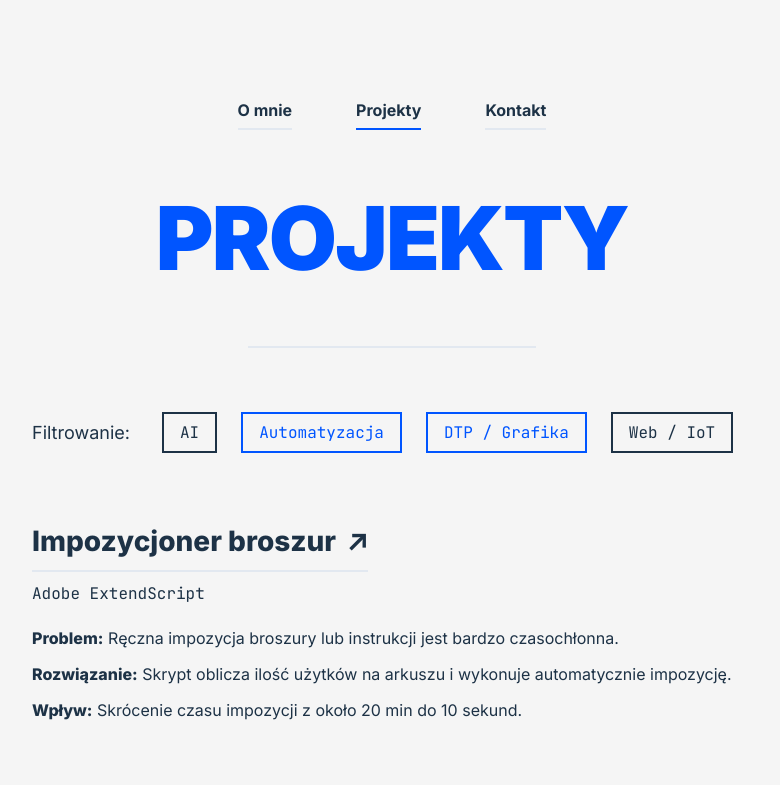
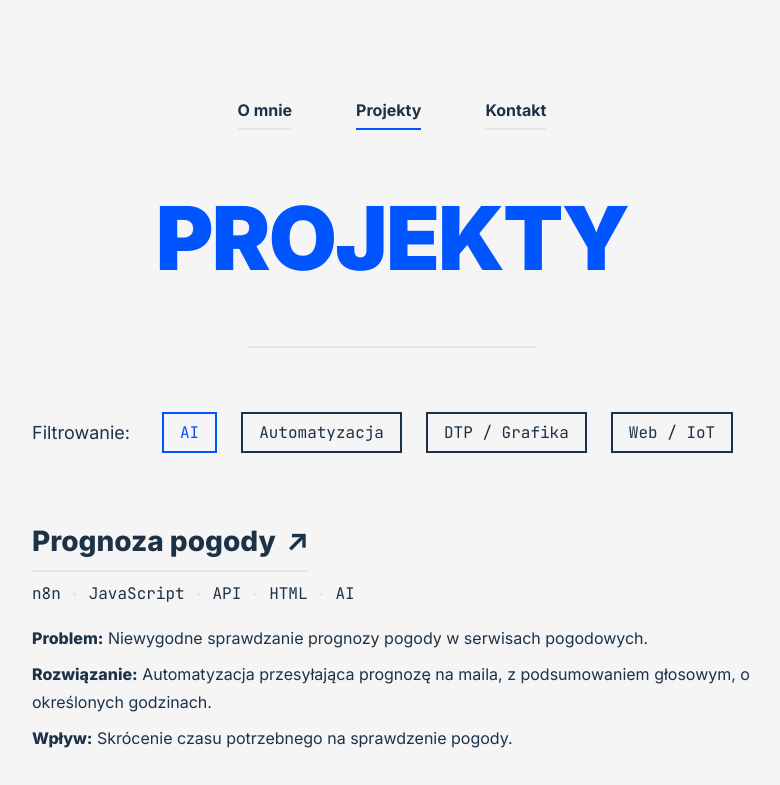
Before and after one commit to KonradJam/personal-webpage, a plain HTML site: page projects.html in a window 1280 px wide. Both pictures are taken after a click on the button "AI". Shown: the top 785 px of the page, without its empty margins (248-1028 px from the left). Drawn offline with Linux system fonts and the light colour scheme.

Commit message:
Refactore code

```diff
--- a/assets/css/style.css
+++ b/assets/css/style.css
@@ -2,21 +2,19 @@
    1. Design tokens
 ========================= */
 :root {
-  /* Paleta kolorów z projektu */
+
   --bg-color: #F5F5F5;
   --fg-color: #1D3246;
   --fg-scnd-color: #E2E8F0;
   --accent-color: #0055FF;
 
-  /* Typografia */
   --font-sans: "Inter", system-ui, sans-serif;
   --font-mono: "JetBrains Mono", monospace;
 
-  /* Pionowy rytm (Światło) */
-  --space-layout: 4rem;        /* 64px */
-  --space-layout-double: calc(var(--space-layout) * 2); /* 128px */
+  --space-layout: 4rem;
+  --space-layout-double: calc(var(--space-layout) * 2);
 
-  --line-base-height: 1.75;    /* Bazowa wysokość linii dla tekstu */
+  --line-base-height: 1.75;
 }
 
 /* =========================
@@ -29,7 +27,7 @@
 }
 
 html {
-  font-size: 100%; /* 1rem = 16px */
+  font-size: 100%;
   -webkit-text-size-adjust: 100%;
 }
 
@@ -287,7 +285,7 @@ a {
 }
 
 /* =========================
-   11. Filters (Projekty)
+   11. Filters (Projects)
 ========================= */
 .filters {
   display: flex;
@@ -454,7 +452,6 @@ a {
     gap: var(--space-layout);
   }
 
-  /* Modyfikacje dla strony Projekty */
   .filters {
     flex-direction: row;
     justify-content: flex-start;
@@ -475,23 +472,12 @@ a {
    14. Contact (Mobile First)
 ========================= */
 
-/*
-  Główny kontener sekcji kontakt.
-  flex-direction: column + gap zamiast marginesów —
-  spójne z resztą projektu (about, skills itd.).
-*/
 .contact {
   display: flex;
   flex-direction: column;
   gap: clamp(2rem, 6vw, var(--space-layout));
 }
 
-/*
-  Adres e-mail jako wyróżniony link.
-  Celowo bold + wyśrodkowany + subtelny border-bottom
-  wzorem .cta__link — spójny język wizualny.
-  font-size z clamp: na mobile mniejszy, na desktop większy.
-*/
 .contact__email {
   display: block;
   text-align: center;
@@ -514,12 +500,6 @@ a {
    15. Form (Mobile First)
 ========================= */
 
-/*
-  Formularz jako flex column — każda .form__group
-  to osobny pionowy blok label + control.
-  gap zamiast margin na grupach: łatwiej zmienić
-  rytm z jednego miejsca.
-*/
 .form {
   display: flex;
   flex-direction: column;
@@ -532,10 +512,6 @@ a {
   gap: 0.5rem;
 }
 
-/*
-  Label mały, lekko stonowany — hierarchy wizualna:
-  label podrzędny, input dominuje.
-*/
 .form__label {
   font-size: 0.875rem;
   font-weight: 400;
@@ -543,14 +519,6 @@ a {
   opacity: 0.8;
 }
 
-/*
-  Wspólna baza dla input i textarea.
-  - appearance: none resetuje style przeglądarki (Safari)
-  - border oparty na --fg-scnd-color (subtelny, jak divider)
-  - background: transparent — blend z tłem strony
-  - font-family: inherit — bez fall-backu na serif w Safari
-  - transition na border-color dla płynnego focus
-*/
 .form__control {
   appearance: none;
   -webkit-appearance: none;
@@ -561,49 +529,26 @@ a {
   color: var(--fg-color);
   background-color: transparent;
   border: 2px solid var(--fg-color);
-  border-radius: 0;            /* flat — spójne z resztą UI (brak border-radius wszędzie) */
+  border-radius: 0;
   line-height: var(--line-base-height);
   transition: border-color 0.2s ease;
 }
 
-/*
-  focus bez :focus-visible — formularz zawsze
-  powinien dawać wyraźny feedback, niezależnie od metody wejścia.
-  Nadpisujemy globalny :focus-visible — tutaj chcemy
-  border zamiast outline, żeby nie nakładać dwóch efektów.
-*/
 .form__control:focus {
   outline: none;
   border-color: var(--accent-color);
 }
 
-/*
-  Modifier dla textarea:
-  - min-height z clamp: 180px mobile → 220px desktop
-  - resize: vertical — użytkownik może powiększyć
-    w pionie, ale nie deformować layout poziomego
-*/
 .form__control--textarea {
   min-height: clamp(11.25rem, 30vw, 13.75rem);
   resize: vertical;
 }
 
-/*
-  Kontener przycisku — justify flex-end przesuwa
-  przycisk do prawej (jak na screenshocie).
-  Bez tego musiałbyś robić margin-left: auto na samym buttonie.
-*/
 .form__actions {
   display: flex;
   justify-content: flex-end;
 }
 
-/*
-  Przycisk wzorowany na .filters__btn:
-  transparent bg, border, kolor fg — ghost button.
-  Celowo font-sans (nie mono) — to CTA, nie kod.
-  cursor: pointer — zawsze na interaktywnych elementach.
-*/
 .form__btn {
   appearance: none;
   -webkit-appearance: none;
--- /dev/null
+++ b/assets/js/filter.js
@@ -0,0 +1,45 @@
+document.addEventListener("DOMContentLoaded", () => {
+    const filterButtons = document.querySelectorAll(".filters__btn");
+    const projects = document.querySelectorAll(".project");
+
+    const activeFilters = new Set();
+
+    filterButtons.forEach(button => {
+        button.addEventListener("click", () => {
+            const filterValue = button.getAttribute("data-filter");
+
+            const isActive = button.classList.toggle("filters__btn--active");
+            button.setAttribute("aria-pressed", isActive.toString());
+
+            if (isActive) {
+                activeFilters.add(filterValue);
+            } else {
+                activeFilters.delete(filterValue);
+            }
+
+            filterProjects();
+        });
+    });
+
+    function filterProjects() {
+
+        if (activeFilters.size === 0) {
+            projects.forEach(project => project.style.display = "");
+            return;
+        }
+
+        projects.forEach(project => {
+
+            const categoriesAttr = project.getAttribute("data-categories");
+            if (!categoriesAttr) return;
+
+            const projectCategories = categoriesAttr.split(" ");
+
+            const isVisible = Array.from(activeFilters).some(activeFilter =>
+                projectCategories.includes(activeFilter)
+            );
+
+            project.style.display = isVisible ? "" : "none";
+        });
+    }
+});
--- a/assets/js/script.js
+++ b/assets/js/script.js
@@ -1,4 +1,4 @@
-  document.addEventListener('DOMContentLoaded', () => {
+document.addEventListener('DOMContentLoaded', () => {
     const user = 'hello';
     const domain = 'konradjam.com';
     const emailLink = document.getElementById('contact-email-link');
@@ -6,6 +6,6 @@
     if (emailLink) {
       const fullEmail = `${user}@${domain}`;
       emailLink.href = `mailto:${fullEmail}`;
-      emailLink.textContent = fullEmail; // Podmienia tekst "Pokaż adres e-mail" na właściwy adres
+      emailLink.textContent = fullEmail;
     }
   });
--- a/projects.html
+++ b/projects.html
@@ -13,14 +13,13 @@
 </head>
 <body>
     <div class="container">
-        <!-- Nawigacja -->
+
         <nav class="nav">
             <a href="index.html" class="nav__link">O mnie</a>
             <a href="projekty.html" class="nav__link nav__link--active" aria-current="page">Projekty</a>
             <a href="contact.html" class="nav__link">Kontakt</a>
         </nav>
 
-        <!-- Nagłówek strony -->
         <header class="header">
             <div class="header__wrap">
                 <h1 class="header__title">Projekty</h1>
@@ -30,22 +29,20 @@
         <hr class="divider">
 
         <main class="main">
-            <!-- Sekcja filtrów -->
+
             <section class="filters" aria-labelledby="filters-title">
                 <h2 id="filters-title" class="filters__label">Filtrowanie:</h2>
                 <div class="filters__group">
-                    <button type="button" class="filters__btn" aria-pressed="false">AI</button>
-                    <button type="button" class="filters__btn filters__btn--active" aria-pressed="true">Automatyzacja</button>
-                    <button type="button" class="filters__btn filters__btn--active" aria-pressed="true">DTP / Grafika</button>
-                    <button type="button" class="filters__btn" aria-pressed="false">Web / IoT</button>
+                    <button type="button" class="filters__btn" data-filter="ai" aria-pressed="false">AI</button>
+                    <button type="button" class="filters__btn" data-filter="automatyzacja" aria-pressed="false">Automatyzacja</button>
+                    <button type="button" class="filters__btn" data-filter="dtp" aria-pressed="false">DTP / Grafika</button>
+                    <button type="button" class="filters__btn" data-filter="web" aria-pressed="false">Web / IoT</button>
                 </div>
             </section>
 
-            <!-- Lista projektów -->
             <div class="projects">
 
-                <!-- Projekt 1 -->
-                <article class="project">
+                <article class="project" data-categories="automatyzacja dtp">
                     <header class="project__header">
                         <h2 class="project__title">
                             <a href="https://github.com/TwojProfil/impozycjoner-broszur" target="_blank" rel="noopener noreferrer" class="project__link">
@@ -69,8 +66,7 @@
                     </div>
                 </article>
 
-                <!-- Projekt 2 -->
-                <article class="project">
+                <article class="project" data-categories="automatyzacja dtp">
                     <header class="project__header">
                         <h2 class="project__title">
                             <a href="https://github.com/TwojProfil/impozycjoner-akcydensow" target="_blank" rel="noopener noreferrer" class="project__link">
@@ -94,8 +90,7 @@
                     </div>
                 </article>
 
-                <!-- Projekt 3 -->
-                <article class="project">
+                <article class="project" data-categories="automatyzacja dtp">
                     <header class="project__header">
                         <h2 class="project__title">
                             <a href="https://github.com/TwojProfil/generator-spadow" target="_blank" rel="noopener noreferrer" class="project__link">
@@ -119,8 +114,7 @@
                     </div>
                 </article>
 
-                <!-- Projekt 4 -->
-                <article class="project">
+                <article class="project" data-categories="web ai automatyzacja">
                     <header class="project__header">
                         <h2 class="project__title">
                             <a href="https://github.com/TwojProfil/prognoza-pogody" target="_blank" rel="noopener noreferrer" class="project__link">
@@ -153,8 +147,8 @@
 
         <footer class="footer">
             <div class="footer__links">
-                <a href="#" class="footer__link">GitHub</a>
-                <a href="#" class="footer__link">LinkedIn</a>
+                <a href="https://github.com/konradjam" target="_blank" rel="noopener noreferrer" class="footer__link">GitHub</a>
+                <a href="https://linkedin.com/in/konradjam" target="_blank" rel="noopener noreferrer" class="footer__link">LinkedIn</a>
             </div>
             <small class="footer__copyrights">
                 &copy; 2026 Konrad Jam
@@ -162,5 +156,6 @@
         </footer>
     </div>
     <script src="assets/js/script.js"></script>
+    <script src="assets/js/filter.js"></script>
 </body>
 </html>
```
Also changed, not shown: contact.html (+1 -32 lines), index.html (+4 -4 lines).
